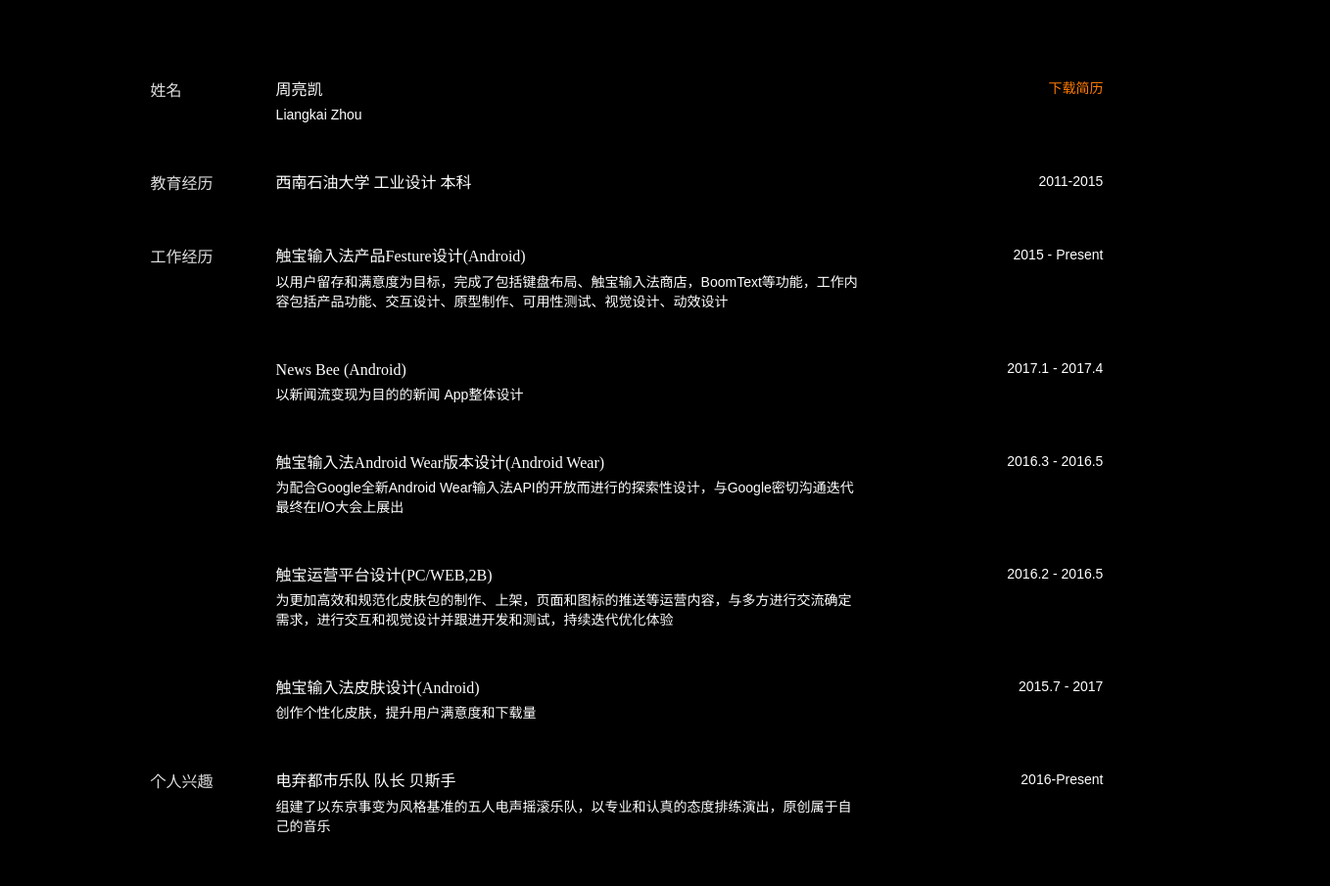
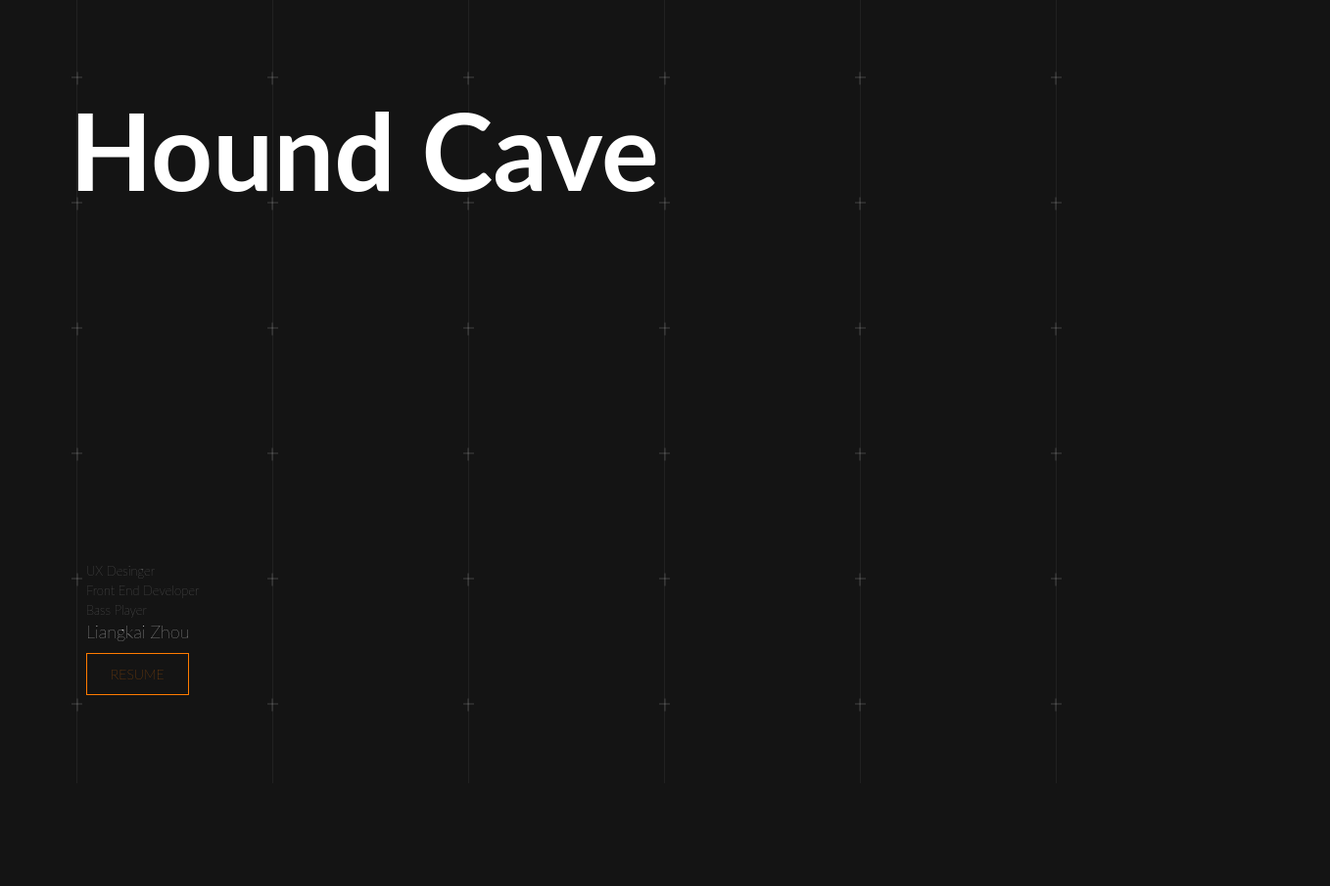
Before and after one commit to GZMKII/houndcave, a plain HTML site: page index.html in a window 1280 px wide. Shown: the whole page at 98% size, 1358 px wide, since content can reach past the window. After the commit the page ends 800 px from the top, so only its background shows below. Drawn offline with Linux system fonts and the light colour scheme.

Commit message:
V0.1
Basic Layout

```diff
--- a/index.html
+++ b/index.html
@@ -8,69 +8,88 @@
 </head>
 
 <body>
-    <div class="about-content-holder">
-        <div class="about-content-lable">姓名</div>
-        <div class="about-content-inner">
-            <div class="about-content-title">
-                周亮凯
-                <div class="secondary"><a href="hound_resume.pdf">下载简历</a> </div>
+    <div class="shell"><!--基础框架-->
+        <div class="main"><!--前景-->
+            <div class="view_home"><!--内容视图-->
+                <div class="Name">
+                    <h2 class="Name-Site">Hound Cave</h2>
+                </div>
+                <div class="about">
+                    <div class="desc">
+                        <span>UX Desinger<br>Front End Developer<br>Bass Player</span>
+                    </div>
+                    <h3 class="title">Liangkai Zhou</h3>
+                    <a class="btn" href="hound_resume.pdf">
+                        <span>RESUME</span>
+                    </a>
+                </div>
+                <div class="crosses">
+                    <div class="cross-row">
+                        <div class="cross"></div>
+                        <div class="cross"></div>
+                        <div class="cross"></div>
+                        <div class="cross"></div>
+                        <div class="cross"></div>
+                        <div class="cross"></div>
+
+                    </div>
+                    <div class="cross-row">
+                        <div class="cross"></div>
+                        <div class="cross"></div>
+                        <div class="cross"></div>
+                        <div class="cross"></div>
+                        <div class="cross"></div>
+                        <div class="cross"></div>
+
+                    </div>
+                    <div class="cross-row">
+                        <div class="cross"></div>
+                        <div class="cross"></div>
+                        <div class="cross"></div>
+                        <div class="cross"></div>
+                        <div class="cross"></div>
+                        <div class="cross"></div>
+
+                    </div>
+                    <div class="cross-row">
+                        <div class="cross"></div>
+                        <div class="cross"></div>
+                        <div class="cross"></div>
+                        <div class="cross"></div>
+                        <div class="cross"></div>
+                        <div class="cross"></div>
+
+                    </div>
+                    <div class="cross-row">
+                        <div class="cross"></div>
+                        <div class="cross"></div>
+                        <div class="cross"></div>
+                        <div class="cross"></div>
+                        <div class="cross"></div>
+                        <div class="cross"></div>
+
+                    </div>
+                    <div class="cross-row">
+                        <div class="cross"></div>
+                        <div class="cross"></div>
+                        <div class="cross"></div>
+                        <div class="cross"></div>
+                        <div class="cross"></div>
+                        <div class="cross"></div>
+
+                    </div>
+                </div>
             </div>
-            <p> Liangkai Zhou</p>
+        </div>
+        <div class="lines">
+            <div class="line"></div>
+            <div class="line"></div>
+            <div class="line"></div>
+            <div class="line"></div>
+            <div class="line"></div>
+            <div class="line"></div>
         </div>
     </div>
-    <div class="about-content-holder">
-        <div class="about-content-lable">教育经历</div>
-        <div class="about-content-inner">
-            <div class="about-content-title">
-                西南石油大学 工业设计 本科
-                <div class="secondary">2011-2015</div>
-            </div>
-            </p>
-        </div>
-    </div>
-    <div class="about-content-holder">
-        <div class="about-content-lable">工作经历</div>
-        <div class="about-content-inner">
-            <div class="about-content-title">
-                触宝输入法产品Festure设计(Android)
-                <div class="secondary">2015 - Present</div>
-            </div>
-            <p>以用户留存和满意度为目标，完成了包括键盘布局、触宝输入法商店，BoomText等功能，工作内容包括产品功能、交互设计、原型制作、可用性测试、视觉设计、动效设计</p>
-            <div class="about-content-title">
-                News Bee  (Android)
-                <div class="secondary">2017.1 - 2017.4</div>
-            </div>
-            <p>以新闻流变现为目的的新闻 App整体设计</p>
-            <div class="about-content-title">
-                触宝输入法Android Wear版本设计(Android Wear)
-                <div class="secondary">2016.3 - 2016.5</div>
-            </div>
-            <p>为配合Google全新Android Wear输入法API的开放而进行的探索性设计，与Google密切沟通迭代最终在I/O大会上展出</p>
-            <div class="about-content-title">
-                触宝运营平台设计(PC/WEB,2B)
-                <div class="secondary">2016.2 - 2016.5</div>
-            </div>
-            <p>为更加高效和规范化皮肤包的制作、上架，页面和图标的推送等运营内容，与多方进行交流确定需求，进行交互和视觉设计并跟进开发和测试，持续迭代优化体验</p>
-            <div class="about-content-title">
-                触宝输入法皮肤设计(Android)
-            <div class="secondary">2015.7 - 2017</div>
-        </div>
-            <p>创作个性化皮肤，提升用户满意度和下载量</p>
-        </div>
-    </div>
-    <div class="about-content-holder">
-        <div class="about-content-lable">个人兴趣</div>
-        <div class="about-content-inner">
-            <div class="about-content-title">
-                电弃都市乐队 队长 贝斯手
-                <div class="secondary">2016-Present</div>
-            </div>
-            <p>组建了以东京事变为风格基准的五人电声摇滚乐队，以专业和认真的态度排练演出，原创属于自己的音乐
-            </p>
-        </div>
-    </div>
-
-
 </body>
 
 </html>
--- a/stylesheet.css
+++ b/stylesheet.css
@@ -1,15 +1,153 @@
 * {
     padding: 0;
-    margin: 0;
-    background-color: #000000;
+    margin: 0 ;
+    box-sizing: inherit;
+    font-family: Lato, Arial, Helvetica, sans-serif;
 }
 
-div {
-    display: flex;
+/*div {*/
+    /*display: flex;*/
+/*}*/
+
+body {
+    background-color: #141414;
 }
 
-body {
-    margin: 5rem auto;
+.shell {
+    display: -webkit-box;
+    display: -ms-flexbox;
+    display: flex;
+    -webkit-box-orient: vertical;
+    -webkit-box-direction: normal;
+    -ms-flex-direction: column;
+    flex-direction: column;
+    height: 100vh;
+    width: 100%;
+    padding: 0 0 0 78px;
+    overflow: hidden;
+    max-width: 1440px;
+    margin:0 auto;
+}
+
+.main {
+    position: relative;
+    z-index: 20;
+    -webkit-box-flex: 1;
+    -ms-flex: 1;
+    flex: 1;
+    margin: 80px 0;
+    /*background-color: aqua;*/
+    width: calc(100% - 80px);
+}
+
+.view_home {
+    display: -webkit-box;
+    display: -ms-flexbox;
+    display: flex;
+    height: 100%;
+    width: 100%;
+    position: absolute;
+    flex-direction: column;
+    justify-content: space-between;
+}
+
+.crosses {
+    pointer-events: none;
+    position: absolute;
+    top: 0;
+    left: 50%;
+    height: 100%;
+    z-index: 15;
+    display: -webkit-box;
+    display: -ms-flexbox;
+    display: flex;
+    -webkit-box-pack: justify;
+    -ms-flex-pack: justify;
+    justify-content: space-between;
+    -webkit-box-orient: vertical;
+    -webkit-box-direction: normal;
+    -ms-flex-direction: column;
+    flex-direction: column;
+    width: 100%;
+    -webkit-transform: translateX(-50%);
+    transform: translateX(-50%);
+}
+
+.cross-row {
+    position: relative;
+    width: 100%;
+    display: -webkit-box;
+    display: -ms-flexbox;
+    display: flex;
+    -webkit-box-align: center;
+    -ms-flex-align: center;
+    align-items: center;
+    -webkit-box-pack: justify;
+    -ms-flex-pack: justify;
+    justify-content: space-between;
+}
+
+.cross:first-child {
+    left: 0;
+}
+
+.cross:nth-child(2){
+    left: 16.66%;
+}
+
+.cross:nth-child(3){
+    left: 33.33%;
+}
+
+.cross:nth-child(4){
+    left: 50%;
+}
+
+.cross:nth-child(5){
+    left: 66.66%;
+}
+
+.cross:nth-child(6){
+    left: 83.33%;
+}
+
+.cross {
+    width: 11px;
+    height: 13px;
+    position: absolute;
+    top: 50%;
+    left: 50%;
+    margin-left: -5px;
+    -webkit-transform: translateY(-50%);
+    transform: translateY(-50%);
+    -webkit-transition: .5s;
+    transition: .5s;
+}
+
+.cross:before { /*垂直*/
+    top: 0;
+    left: 50%;
+    -webkit-transform: translateX(-50%);
+    -moz-transform: translateX(-50%);
+    -ms-transform: translateX(-50%);
+    -o-transform: translateX(-50%);
+    transform: translateX(-50%);
+    width: 1px;
+    height: 100%;
+}
+
+.cross:after { /*水平*/
+    left: 0;
+    top: 36%;
+    height: 1px;
+    width: 100%;
+}
+
+
+.cross:after, .cross:before {
+    content: "";
+    position: absolute;
+    background-color: rgba(255, 255, 255, 0.2);
 }
 
 .about-content-holder {
@@ -25,7 +163,6 @@ body {
     width: 8rem;
     /* 项目经历: */
     opacity: 0.87;
-    font-family: Lato-Light;
     font-size: 16px;
     color: #FFFFFF;
     letter-spacing: 0;
@@ -42,7 +179,6 @@ body {
     flex-direction: row;
     justify-content: space-between;
     /* 触宝输入法产品Festure设计(And: */
-    font-family: .PingFangSC-Regular, Arial, Helvetica, sans-serif;
     font-size: 16px;
     line-height: 24px;
     color: #FFFFFF;
@@ -59,16 +195,16 @@ body {
     line-height: 21px;
 }
 
-a:link {
-    /* 2017.1 - 2017.4 copy: */
-    font-family: Arial, Helvetica, sans-serif;
-    font-weight:100;
-    font-size: 14px;
-    color: #FF7B00;
-    letter-spacing: 0;
-    line-height: 21px;
-    text-decoration: none;
-}
+/*a:link {*/
+    /*/* 2017.1 - 2017.4 copy: */
+    /*font-family: Arial, Helvetica, sans-serif;*/
+    /*font-weight:100;*/
+    /*font-size: 14px;*/
+    /*color: #FF7B00;*/
+    /*letter-spacing: 0;*/
+    /*line-height: 21px;*/
+    /*text-decoration: none;*/
+/*}*/
 
 p {
     /* 以用户留存和满意度为目标，完成了包括键盘: */
@@ -82,3 +218,122 @@ p {
     margin-bottom: 3rem;
     max-width: 600px;
 }
+
+.lines{
+    position: absolute;
+    top: 0;
+    /*left: 80px;*/
+    height: 100%;
+    width: calc(100% - 80px);
+    z-index: 0;
+    justify-content: center;
+    /* -webkit-transform: translateX(-50%); */
+    /* transform: translateX(-50%); */
+    max-width: 1440px;
+    /*margin: 0 auto;*/
+}
+
+.line {
+    position: absolute;
+    top: 0;
+    width: 1px;
+    height: 100%;
+    background-color: #fff;
+    opacity: .06;
+}
+
+.line:first-child {
+    left: 0;
+}
+
+.line:nth-child(2) {
+    left: 16.66%;
+}
+
+.line:nth-child(3) {
+    left: 33.33%;
+}
+
+.line:nth-child(4) {
+    left: 50%;
+}
+
+.line:nth-child(5) {
+    left: 66.66%;
+}
+
+.line:nth-child(6) {
+    left: 83.33%;
+}
+
+
+.Name{
+    position: relative;
+    z-index: 2;
+    top: 1%;
+    font-weight: bolder;
+}
+
+.Name-Site{
+    color: #fff;
+    font-size: 110px;
+    display: flex;
+    position: relative;
+    left: -7px;
+}
+
+.about{
+    position: relative;
+    display: block;
+    flex-direction: column;
+    padding-left: 10px;
+    padding-bottom: 10px;
+}
+
+.desc{
+    /* UX Designer Front En: */
+    opacity: 0.54;
+    font-size: 13px;
+    color: #FFFFFF;
+    letter-spacing: 0;
+    line-height: 20px;
+    font-weight: 100;
+}
+
+.title{
+    /* Liangkai Zhou: */
+    font-size: 18px;
+    color: #FFFFFF;
+    letter-spacing: 0;
+    font-weight: 200;
+    line-height: 24px;
+    padding-bottom: 10px;
+}
+
+.btn{
+    display: inline-flex;
+    border: 1px solid;
+    padding: 10px 24px;
+    border-color: #FF7B00;
+    font-weight:200;
+    font-size: 14px;
+    color: #FF7B00;
+    letter-spacing: 0;
+    line-height: 21px;
+    text-decoration: none;
+    -webkit-transition: all .3s ease;
+    -moz-transition: all .3s ease;
+    -ms-transition: all .3s ease;
+    -o-transition: all .3s ease;
+    transition: all .3s ease;
+}
+
+.btn:hover{
+    box-shadow: 0 0 4px 0 #fff, 0 0 4px #fff inset;
+    border-color: #fff;
+    -webkit-transition: all .3s ease;
+    -moz-transition: all .3s ease;
+    -ms-transition: all .3s ease;
+    -o-transition: all .3s ease;
+    transition: all .3s ease;
+}
```
